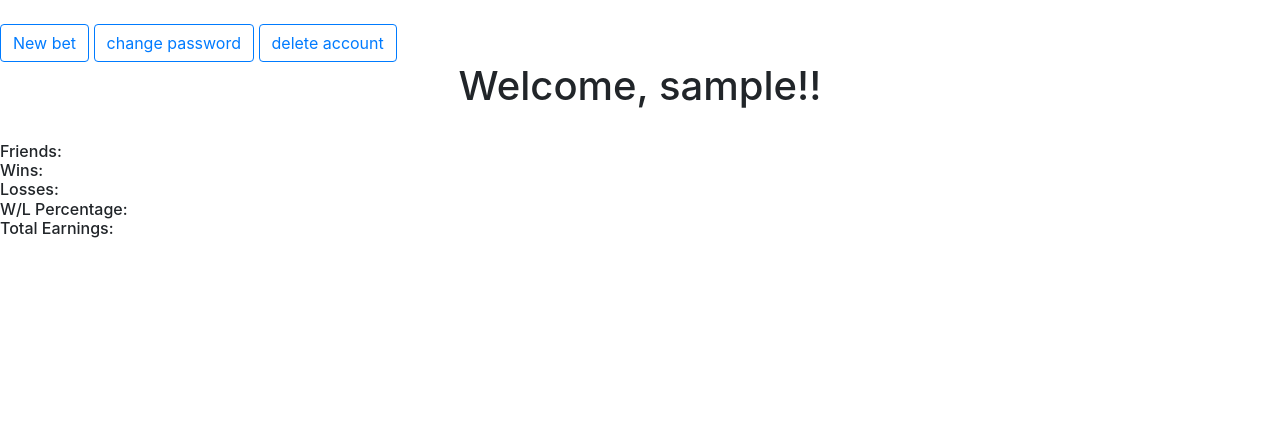
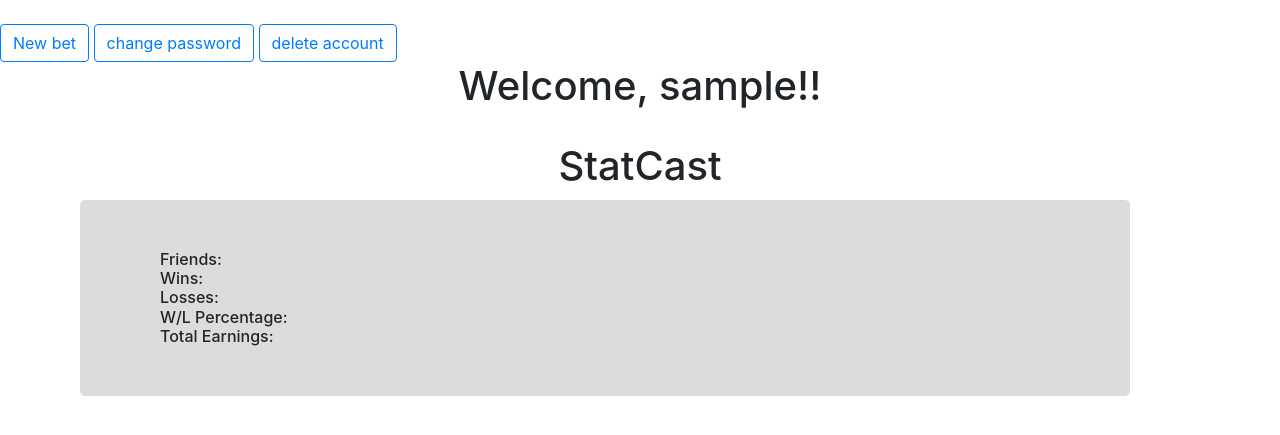
Before and after one commit to jackschlehr2/gamblersparadise, a Flask app: page /account in a window 1280 px wide. Shown: the part 73-508 px from the top of the page. Run offline with Flask 2, Linux system fonts and the light colour scheme; the visitor is signed in with stand-in values (Sample User, id 1); data that the repository does not hold is empty; some libraries are stand-ins or nearby versions.

Commit message:
UI Edits

```diff
--- a/flaskr/templates/account.html
+++ b/flaskr/templates/account.html
@@ -17,7 +17,8 @@
       </div>
       <br>
       <body>
-        <h6>
+        <h1>StatCast</h1>
+        <h6 class="stats">
         Friends: {% for friend in friends %}
         {{ friend }}
         {% endfor %} <br>
@@ -28,4 +29,20 @@
         </h6>
       </body>
 
+
+      <style>
+        .stats {
+          background-color: Gainsboro;
+          margin-top: 10px;
+          margin-bottom: 10px;
+          margin-right: 150px;
+          margin-left: 80px;
+          border-radius: 5px;
+          padding-top: 50px;
+          padding-right: 30px;
+          padding-bottom: 50px;
+          padding-left: 80px;
+        }
+      </style>
+
 {% endblock  %}
--- a/flaskr/templates/features.html
+++ b/flaskr/templates/features.html
@@ -7,7 +7,10 @@
 
 
 <h6>1) Friends: Our platform allows you to add friends using the 'Add Friend' button on the 'Home' screen and to view your list of friends from the 'Account' page.</h6>
+<br>
 <h6>2) Feed:    Gambler's Paradise offers a social media feed enabling you to share your bets and view those of your friends.</h6>
+<br>
+<h6>3) Bets:    You can enter bets using the 'New Bet' button on the 'Account' page.</h6>
 
 <style>
 p {
```
Also changed, not shown: flaskr/templates/profile.html (+18 -1 lines).
